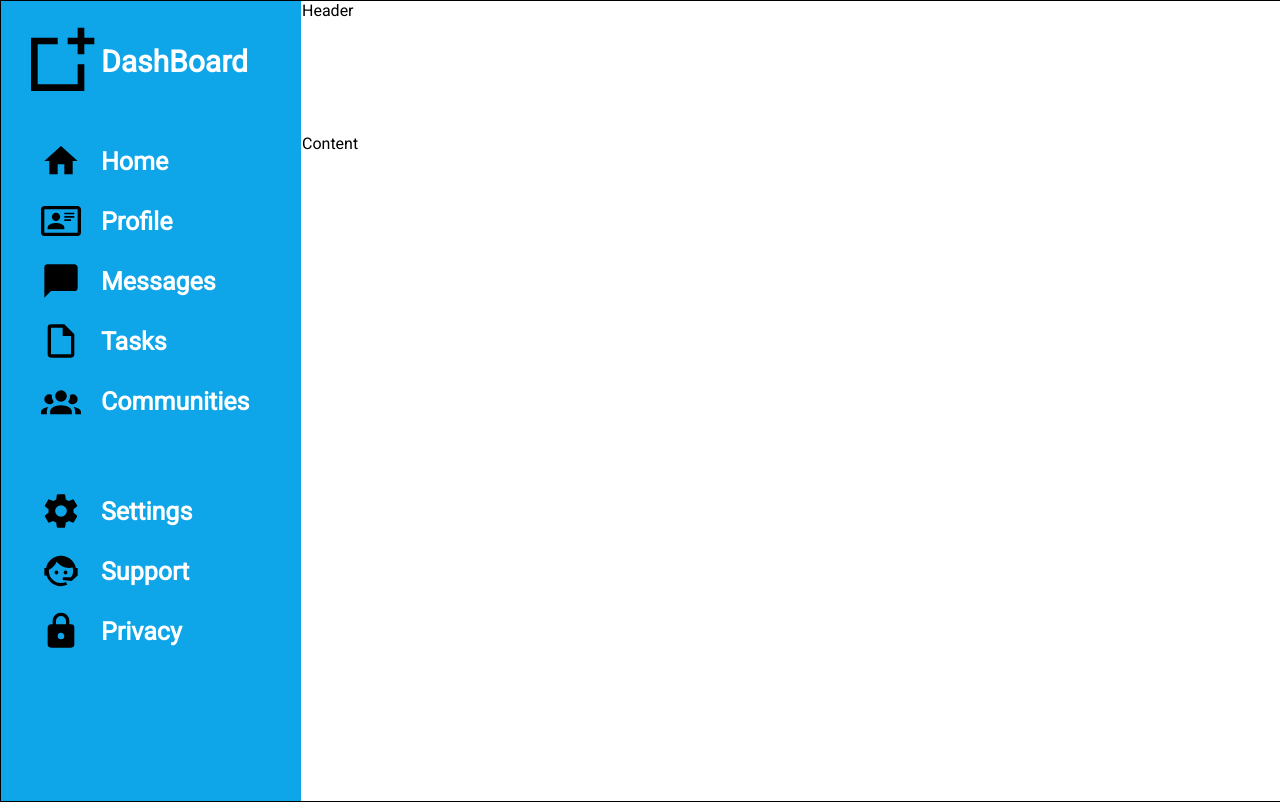
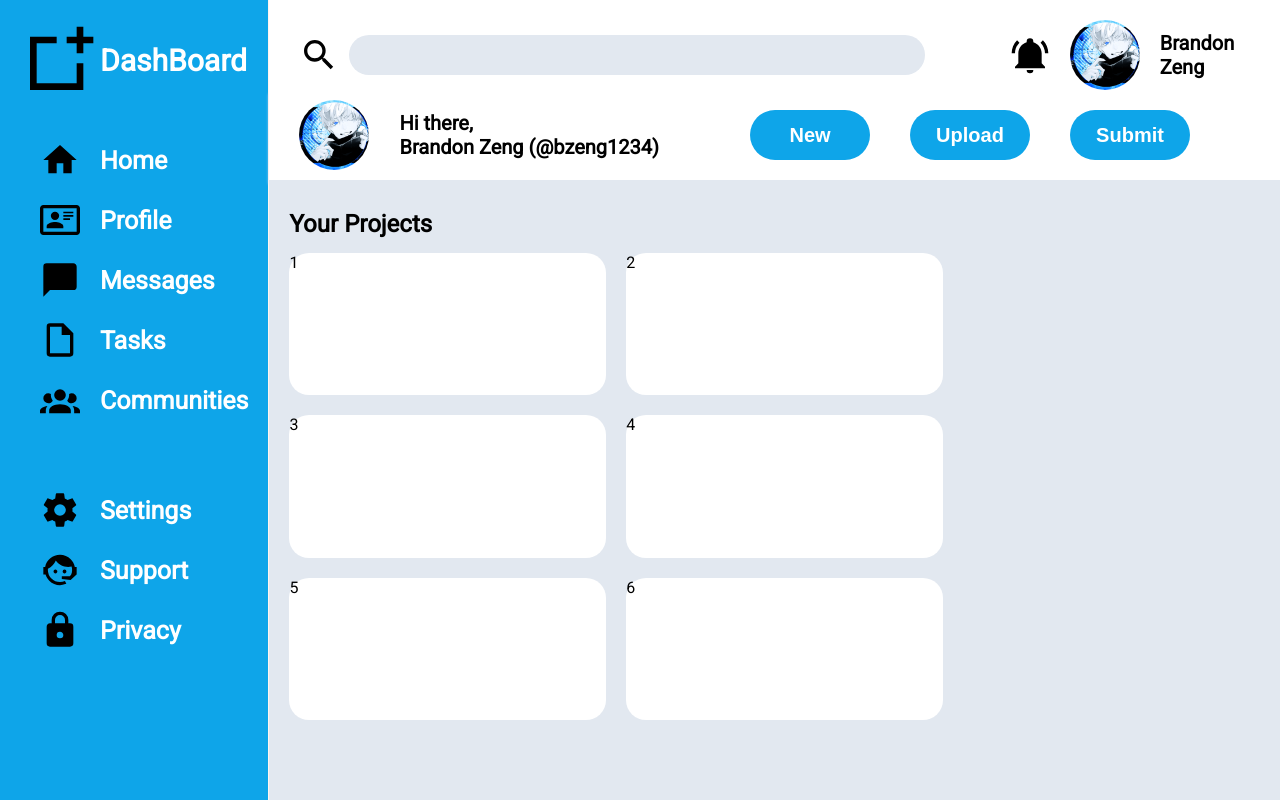
Before and after one commit to bzeng1234/admin-dashboard, a plain HTML site: page index.html in a window 1280 px wide. Drawn offline with Linux system fonts and the light colour scheme.

Commit message:
finish header profile & commit baseline content

```diff
--- a/index.html
+++ b/index.html
@@ -27,7 +27,46 @@
             <li><img class="nav-logo" src="images/lock.svg" alt="lock-logo"/> <span class="nav-title">Privacy</span></li>
         </ul>
     </div>
-    <div class="header">Header</div>
-    <div class="content">Content</div>
+    <div class="header">
+        <div class="search-header">
+            <div class="search-bar">
+                    <img class="nav-logo" src="images/magnify.svg" alt="search-logo"/>
+                    <input type="text" id="search"/>
+            </div>
+            <div class="profile-icon">
+                <img class="nav-logo" src="images/bell-ring.svg" alt="notif-logo"/>
+                <img class="profile-logo" src="images/gojo.jpg" alt="search-logo"/>
+                <span class="profile-name">Brandon Zeng</span>
+            </div>
+            <div></div>
+        </div>
+        <div class="profile-header">
+            <div class="profile-status">
+                <img class="profile-logo" src="images/gojo.jpg" alt="search-logo"/>
+                <p class="profile-text">Hi there,<br>Brandon Zeng (@bzeng1234)</p>
+            </div>
+            <div class="button-container">
+                <button class="header-btn">New</button>
+                <button class="header-btn">Upload</button>
+                <button class="header-btn">Submit</button>
+            </div>
+        </div>
+    </div>
+    <div class="content">
+        <div class="project-container">
+            <h2 class="project-title">Your Projects</h2>
+            <div class="projects">
+                <div class="project">1</div>
+                <div class="project">2</div>
+                <div class="project">3</div>
+                <div class="project">4</div>
+                <div class="project">5</div>
+                <div class="project">6</div>
+            </div>
+        </div>
+        <div class="side-content-container">
+
+        </div>
+    </div>
 </body>
 </html>
--- a/styles.css
+++ b/styles.css
@@ -6,7 +6,6 @@
 }
 
 body {
-    border: 1px solid black;
     width: 100vw;
     height: 100vh;
     display: grid;
@@ -21,18 +20,23 @@ body {
     grid-row: 1 / end;
     display: flex;
     flex-direction: column;
-    width: 300px;
+    width: minmax(300px, 1fr);
     border-right: 1px solid seashell;
 }
 
 .header {
     grid-column: 2;
     grid-row: 1 / 1;
+    display: flex;
+    flex-direction: column;
 }
 
 .content {
     grid-column: 2;
     grid-row: 2;
+    background-color: #e2e8f0;
+    display: grid;
+    grid-template-columns: 4fr 2fr;
 }
 
 .dashboard-container {
@@ -73,7 +77,128 @@ body {
 }
 
 .nav-title {
+    flex: 1;
     font-size: 25px;
     align-self: center;
     margin-left: 20px;
+    margin-right: 20px;
 }
+
+.search-header,
+.profile-header {
+    display: flex;
+    justify-content: space-between;
+}
+
+.search-bar,
+.profile-icon {
+    align-self: center;
+    display: flex;
+    margin: 20px 0px 0px 30px;
+}
+
+.search-bar input {
+    width: 45vw;
+    background-color: #e2e8f0;
+    border: 0;
+    border-radius: 20px;
+    font-size: 20px;
+    text-align: center;
+    margin-left: 10px;
+}
+
+.profile-icon {
+    width: 20vw;
+    justify-content: flex-end;
+    align-content: center;
+}
+
+.profile-icon > * {
+    margin-left: 20px;
+    align-self: center;
+}
+
+.profile-logo {
+    width: 70px;
+    height: 70px;
+    border-radius: 35px;
+}
+
+.profile-name {
+    font-size: 20px;
+    font-weight: 900;
+}
+
+.profile-header {
+    display: flex;
+    justify-content: start;
+    height: 50%;
+    box-shadow: 0 4px 3px lavender;
+
+}
+
+.profile-status {
+    display: flex;
+    align-items: center;
+    margin-left: 30px;
+}
+
+.profile-text {
+    font-weight: bold;
+    font-size: 20px;
+    margin-left: 30px;
+}
+
+.button-container {
+    flex: 1;
+    display: flex;
+    align-items: center;
+    justify-content: end;
+    margin-right: 70px;
+}
+
+.header-btn {
+    width: 120px;
+    height: 50px;
+    background-color: #0ea5e9;
+    font-size: 20px;
+    color: white;
+    font-weight: bold;
+    border: 0;
+    border-radius: 25px;
+    margin: 20px;
+}
+
+.project-container {
+    grid-column: 1;
+    grid-row: 1 / end;
+    display: flex;
+    flex-direction: column;
+    height: 70vh;
+}
+
+.project-title {
+    margin: 30px 10px 15px 20px;
+}
+
+.projects {
+    flex: 1;
+    display: grid;
+    grid-template-columns: 1fr 1fr;
+    grid-template-rows: 1fr 1fr 1fr;
+    gap: 20px;
+    margin-left: 20px;
+    margin-bottom: 20px;
+}
+
+.side-content-container {
+    height: 70vh;
+    grid-column: 2;
+    grid: 1 / end;
+}
+
+.project {
+    border-left-color: 5px solid red;
+    background-color: white;
+    border-radius: 20px;
+}
```
Also changed, not shown: images/bell-ring.svg (added), images/gojo.jpg (added), images/magnify.svg (added).
